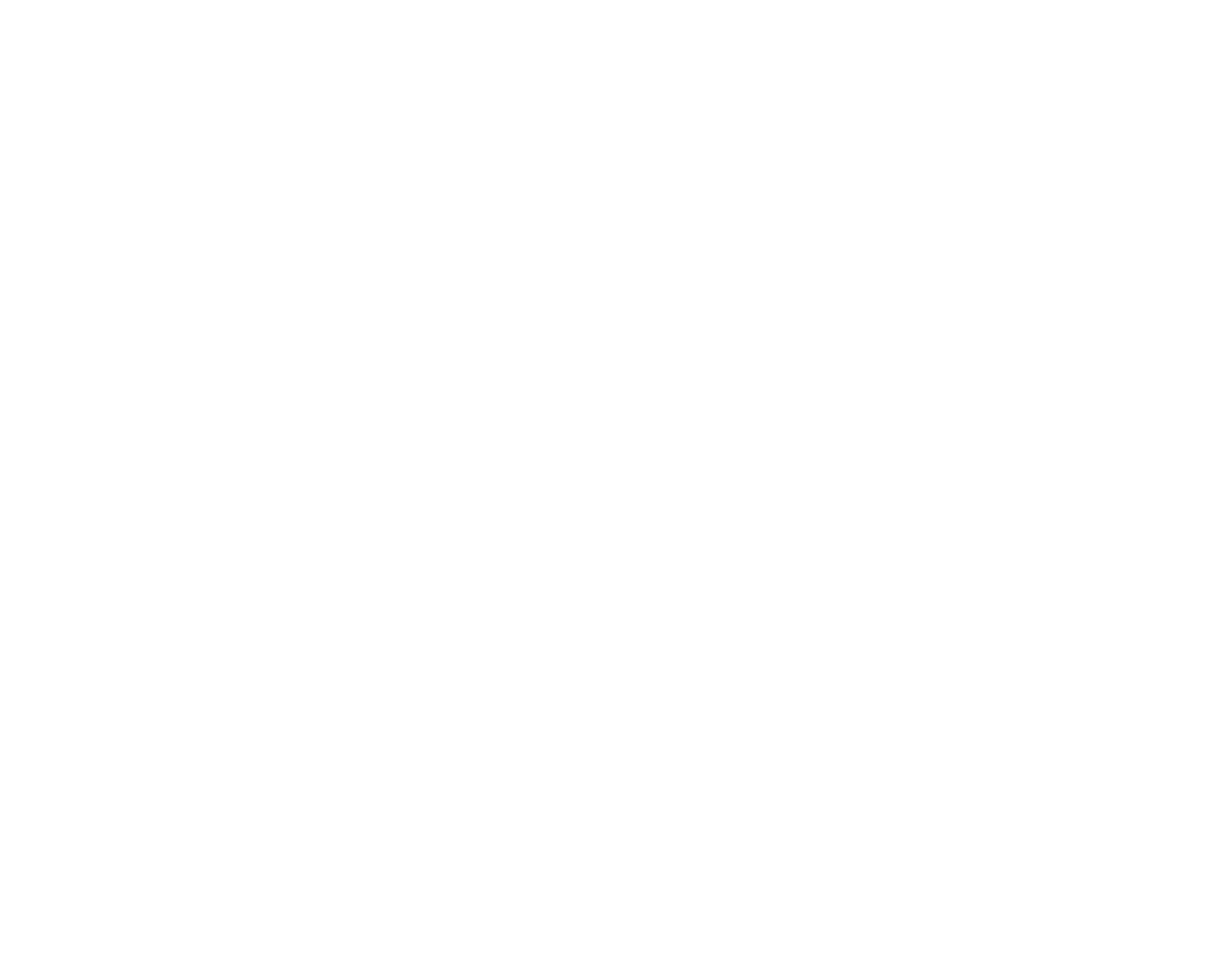
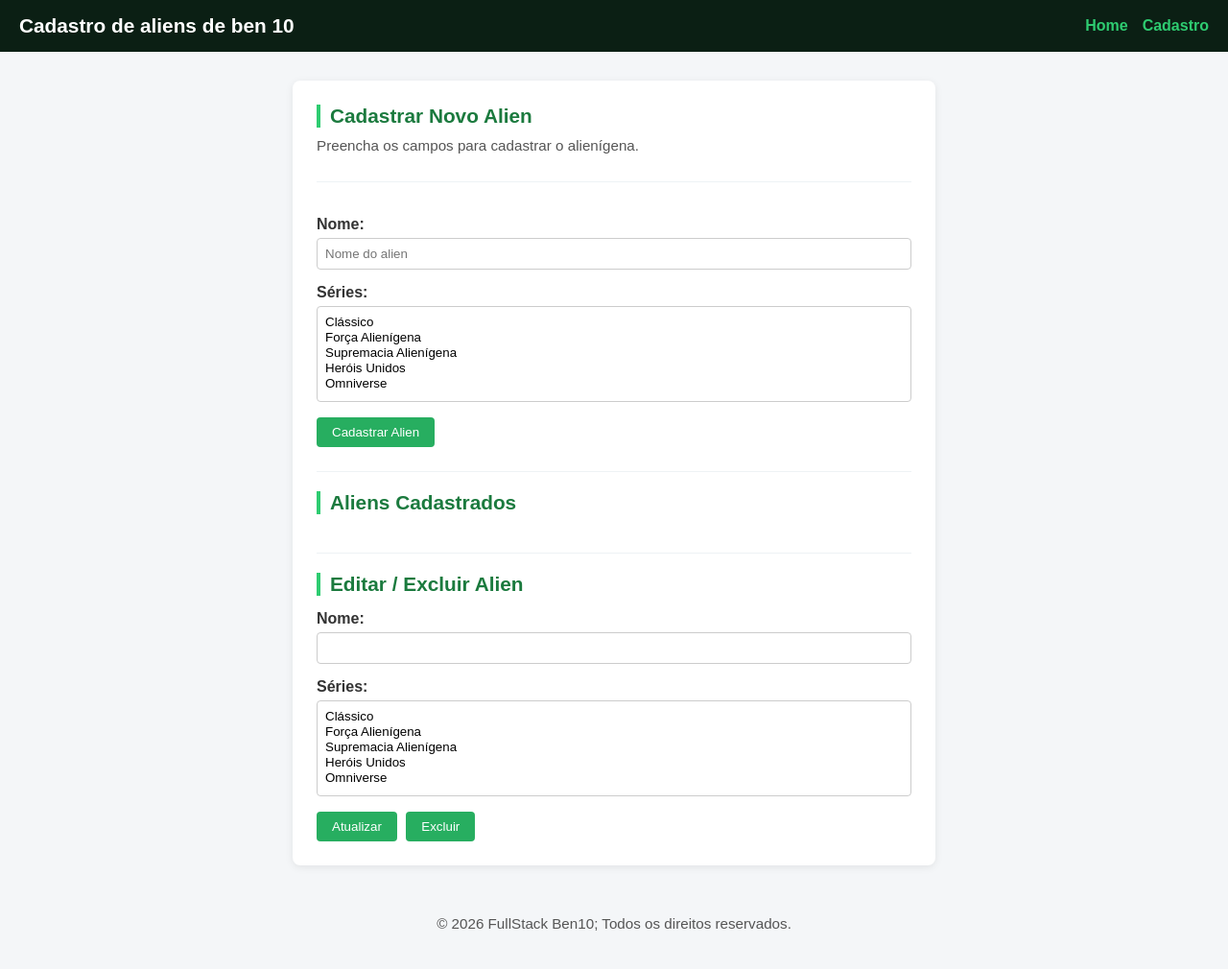
Before and after one commit to ViselBrx/FullStack-Ben10, a plain HTML site: page web/cadastro.html in a window 1280 px wide. Shown: the whole page at 96% size. Before the commit the page ends 800 px from the top, so only its background shows below. Drawn offline with Linux system fonts and the light colour scheme.

Commit message:
fazer DER

```diff
--- a/api/prisma/migrations/migration_lock.toml
+++ /dev/null
@@ -1,3 +0,0 @@
-# Please do not edit this file manually
-# It should be added in your version-control system (e.g., Git)
-provider = "mysql"
--- a/web/cadastro.html
+++ b/web/cadastro.html
@@ -0,0 +1,86 @@
+<!DOCTYPE html>
+<html lang="pt-br">
+
+<head>
+    <meta charset="UTF-8">
+    <meta name="viewport" content="width=device-width, initial-scale=1.0">
+    <title>Cadastro de aliens</title>
+    <link rel="stylesheet" href="style.css">
+</head>
+
+<body>
+
+    <!-- Cabeçalho de navegação -->
+    <header class="topo">
+        <h1>Cadastro de aliens de ben 10</h1>
+        <li class="home"><a href="index.html">Home</a></li>
+        <li class="crud"><a href="cadastro.html">Cadastro</a></li>
+    </header>
+
+    <!-- Conteúdo principal -->
+    <main class="principal">
+        <section class="conteudo">
+
+            <div class="artigo">
+                <h2>Cadastrar Novo Alien</h2>
+                <p>Preencha os campos para cadastrar o alienígena.</p>
+            </div>
+
+            <!-- Formulário de cadastro -->
+            <form id="form-cad">
+                <label for="nome-alien">Nome:</label>
+                <input type="text" id="nome-alien" placeholder="Nome do alien" required>
+
+                <label for="series-alien">Séries:</label>
+                <select id="series-alien" multiple required> <!-- Multiplas escolhas -->
+                    <option value="CLASSICO">Clássico</option>
+                    <option value="FORCA_ALIENIGENA">Força Alienígena</option>
+                    <option value="SUPREMACIA_ALIENIGENA">Supremacia Alienígena</option>
+                    <option value="HEROIS_UNIDOS">Heróis Unidos</option>
+                    <option value="OMNIVERSE">Omniverse</option>
+                </select>
+
+                <button type="button" onclick="cadastrarAlien()">Cadastrar Alien</button>
+            </form>
+
+            <!-- Cards dos aliens cadastrados -->
+            <div class="lista">
+                <h2>Aliens Cadastrados</h2>
+                <div id="lista-aliens" class="cards">
+                    <!-- Os cards dos aliens serão inseridos aqui -->
+                </div>
+            </div>
+
+            <!-- Detalhes e edição -->
+            <div id="detalhes">
+                <h2>Editar / Excluir Alien</h2>
+
+                <label for="nome-edit">Nome:</label>
+                <input type="text" id="nome-edit">
+
+                <label for="series-edit">Séries:</label>
+                <select id="series-edit" multiple>
+                    <option value="CLASSICO">Clássico</option>
+                    <option value="FORCA_ALIENIGENA">Força Alienígena</option>
+                    <option value="SUPREMACIA_ALIENIGENA">Supremacia Alienígena</option>
+                    <option value="HEROIS_UNIDOS">Heróis Unidos</option>
+                    <option value="OMNIVERSE">Omniverse</option>
+                </select>
+
+                <button type="button" onclick="atualizarAlien()">Atualizar</button>
+                <button type="button" onclick="excluirAlien()">Excluir</button>
+            </div>
+
+        </section>
+    </main>
+
+    <!-- Rodapé do site -->
+    <div class="rodape">
+        <footer>
+            <p>&copy; 2026 FullStack Ben10; Todos os direitos reservados.</p>
+        </footer>
+    </div>
+
+</body>
+
+</html>
--- a/web/style.css
+++ b/web/style.css
@@ -0,0 +1,140 @@
+* {
+    margin: 0;
+    padding: 0;
+    box-sizing: border-box;
+    font-family: Arial, sans-serif;
+}
+
+body {
+    background-color: #f4f6f8;
+    color: #333;
+}
+
+header {
+    background-color: #0b1f14;
+    padding: 15px 20px;
+    display: flex;
+    align-items: center;
+    gap: 15px;
+}
+
+header h1 {
+    font-size: 1.3rem;
+    color: #fff;
+    margin-right: auto;
+}
+
+header li {
+    list-style: none;
+}
+
+header a {
+    color: #2ecc71;
+    text-decoration: none;
+    font-weight: bold;
+}
+
+.h2-text,
+h2 {
+    color: #1b7a3e;
+    font-size: 1.3rem;
+    margin-bottom: 8px;
+    border-left: 4px solid #2ecc71;
+    padding-left: 10px;
+}
+
+.p-description,
+p {
+    color: #555;
+    font-size: 0.95rem;
+    line-height: 1.5;
+    margin-bottom: 15px;
+}
+
+main {
+    max-width: 700px;
+    margin: 30px auto;
+    padding: 0 15px;
+}
+
+section {
+    background: #fff;
+    padding: 25px;
+    border-radius: 8px;
+    box-shadow: 0 2px 8px rgba(0, 0, 0, 0.08);
+}
+
+form,
+.lista,
+#detalhes,
+.direct-pages {
+    margin-top: 25px;
+    padding-top: 20px;
+    border-top: 1px solid #eef2f5;
+}
+
+label {
+    display: block;
+    margin: 15px 0 5px;
+    font-weight: bold;
+}
+
+input,
+select {
+    width: 100%;
+    padding: 8px;
+    border: 1px solid #ccc;
+    border-radius: 4px;
+}
+
+select[multiple] {
+    height: 100px;
+}
+
+button {
+    margin-top: 15px;
+    margin-right: 5px;
+    padding: 8px 16px;
+    background: #27ae60;
+    color: #fff;
+    border: none;
+    border-radius: 4px;
+    cursor: pointer;
+}
+
+button:hover {
+    background: #1e8449;
+}
+
+button a {
+    color: #fff;
+    text-decoration: none;
+}
+
+.cards {
+    display: flex;
+    flex-wrap: wrap;
+    gap: 10px;
+    margin: 15px 0;
+}
+
+.card {
+    background: #f9fbf9;
+    border: 1px solid #d4edda;
+    border-radius: 6px;
+    padding: 12px;
+    width: calc(50% - 5px);
+    cursor: pointer;
+}
+
+.card h3 {
+    color: #1e8449;
+    margin-bottom: 5px;
+}
+
+footer {
+    text-align: center;
+    padding: 20px;
+    color: #888;
+    font-size: 0.9rem;
+}
```
Also changed, not shown: web/index.html (+25 -14 lines), docs/der.drawio.png (added), 2 other files.
